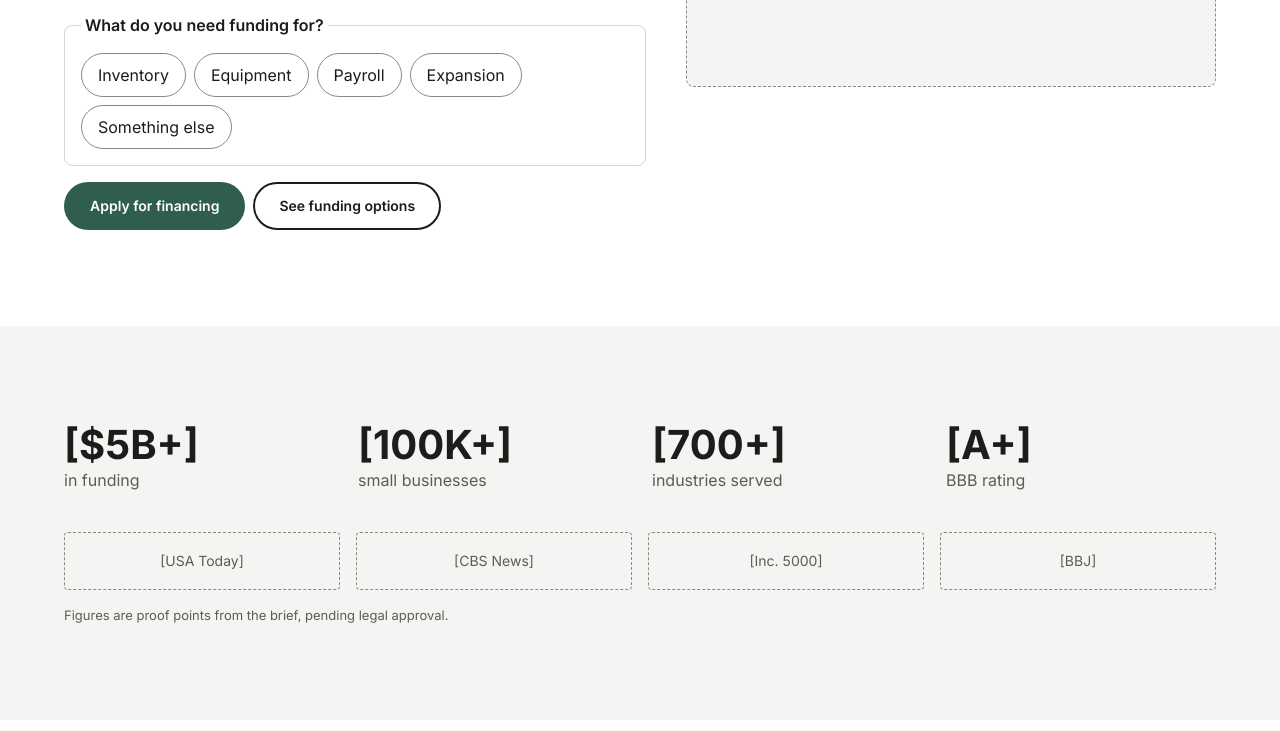
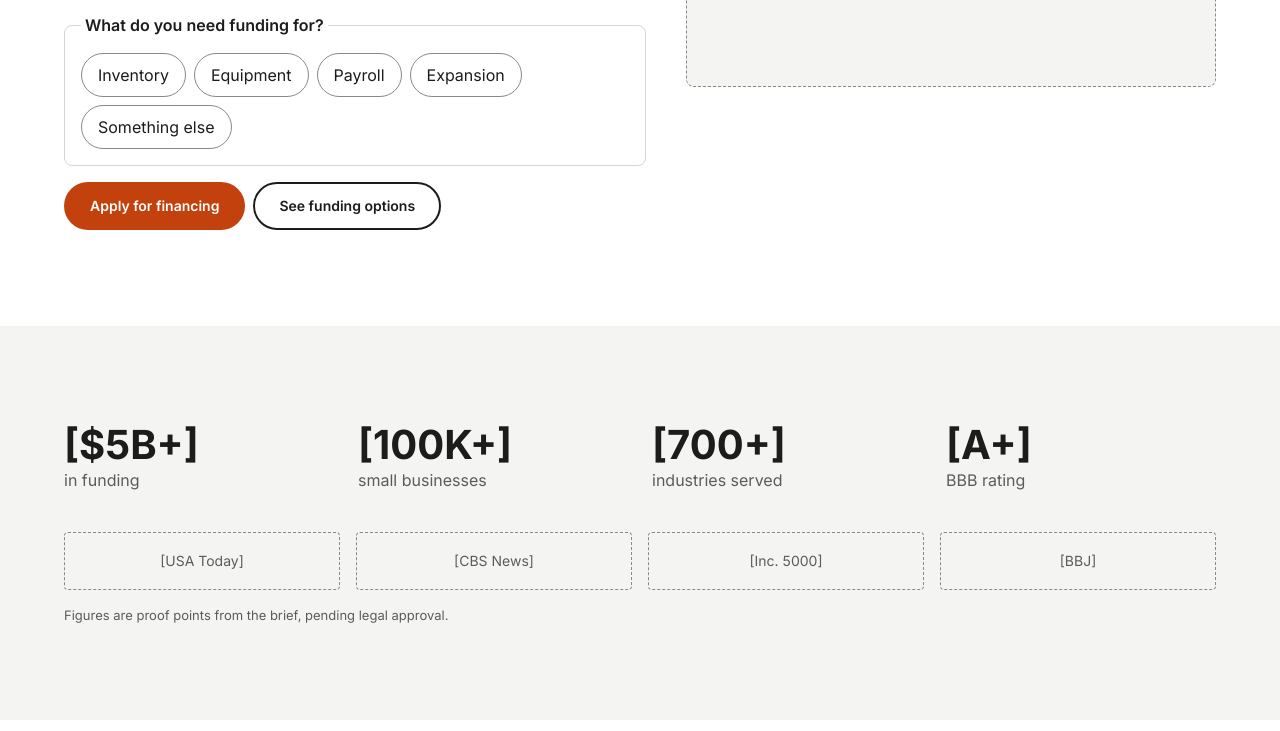
Before and after one commit to hbalbimm/ff, a website: page src/pages/index.html in a window 1280 px wide. Shown: the part 489-1220 px from the top of the page. Drawn offline with nearby package versions, Linux system fonts and the light colour scheme; files that its build step writes are made by us from their sources; files whose address does not match are found by name.

Commit message:
Switch placeholder accent to orange #c2410c from the Design System
Sync accent from the FF Design System artifact and set matching hover (#9a3412)
and soft tint (#ffedd5). Contrast: accent 5.2:1 and hover 7.3:1 with white text.

Co-Authored-By: Claude Opus 5.5 <noreply@anthropic.com>
Claude-Session: https://claude.ai/code/session_01XsHmkWGrbcNUPNi7Qju4Us

```diff
--- a/src/styles/tokens.css
+++ b/src/styles/tokens.css
@@ -8,9 +8,9 @@
   --ink-inverse: #ffffff;
   --border: #d6d6d1;
   --border-strong: #8a8a84;
-  --accent: #2f5d50;
-  --accent-hover: #244a40;
-  --accent-soft: #e3ece8;
+  --accent: #c2410c;
+  --accent-hover: #9a3412;
+  --accent-soft: #ffedd5;
   --focus: var(--accent);
 
   /* spacing */
```
Also changed, not shown: design-system/tokens.json (+4 -4 lines).
